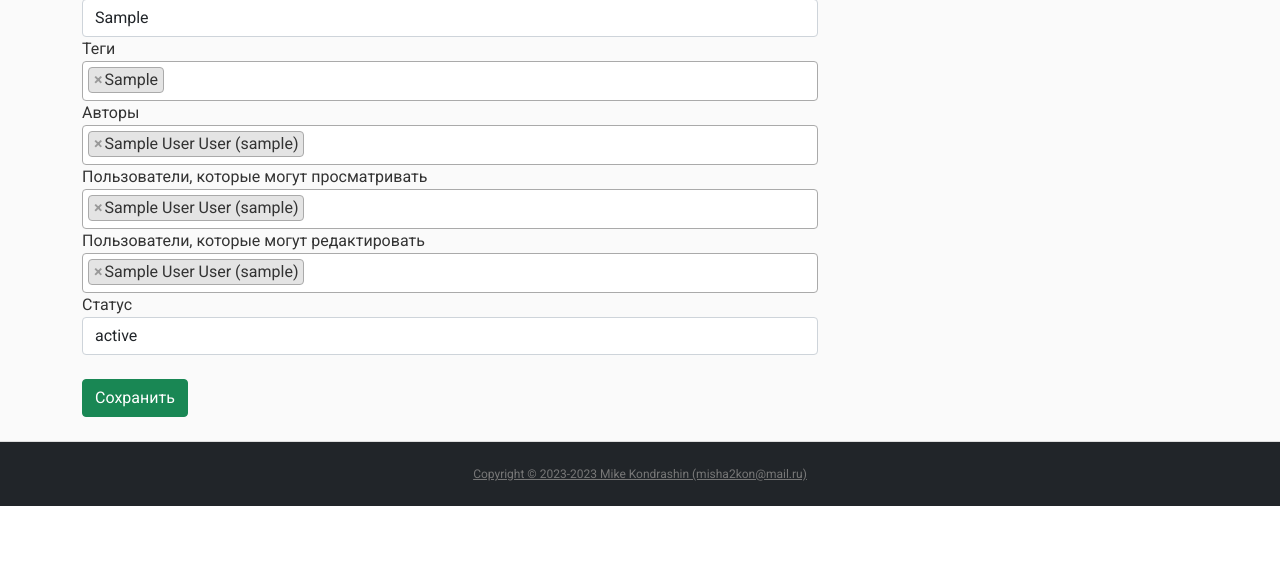
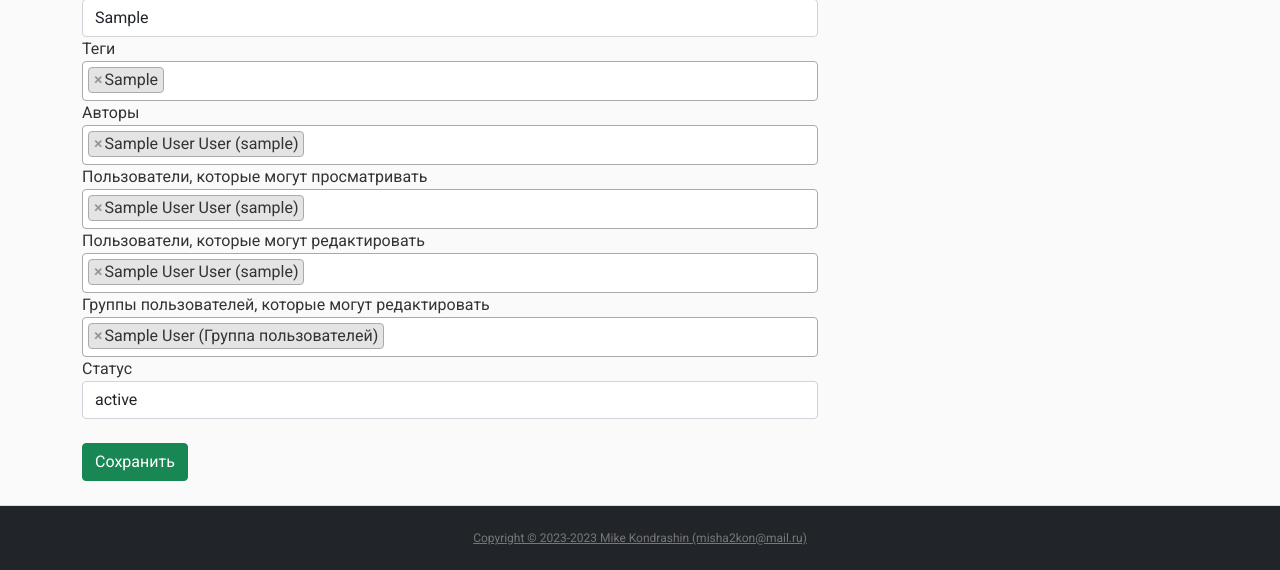
Before and after one commit to MichailKon/TasksIdeasSite, a Django app: page /idea/1/update/ in a window 1280 px wide. Shown: the part 1000-1570 px from the top of the page. Before the commit the page ends 1506 px from the top, so only its background shows below. Run offline with Django 4.2, Linux system fonts and the light colour scheme; a user stored in the database is signed in; tables that the repository leaves empty hold one stand-in row (values such as "Sample post"); some libraries are stand-ins or nearby versions.

Commit message:
added user groups (mb even working)

```diff
--- a/ideas/forms.py
+++ b/ideas/forms.py
@@ -1,6 +1,6 @@
 from django import forms
 from django.contrib.auth.models import User
-from django.forms import ModelChoiceField, Form, IntegerField, HiddenInput
+from django.forms import ModelChoiceField, Form, IntegerField, HiddenInput, Field
 from django_select2.forms import Select2MultipleWidget
 
 from .models import IdeaTag, IdeaType, Idea, IdeaStatus, Comment
@@ -25,12 +25,13 @@ class UpdateIdeaForm(forms.ModelForm):
         model = Idea
         fields = (
             'title', 'content', 'short_editorial', 'type', 'tags', 'authors', 'users_can_view', 'users_can_edit',
-            'status')
+            'groups_access', 'status')
         widgets = {
             'tags': Select2MultipleWidget,
             'authors': Select2MultipleWidget,
             'users_can_view': Select2MultipleWidget,
-            'users_can_edit': Select2MultipleWidget
+            'users_can_edit': Select2MultipleWidget,
+            'groups_access': Select2MultipleWidget,
         }
 
     def __init__(self, *args, **kwargs):
@@ -41,6 +42,7 @@ class UpdateIdeaForm(forms.ModelForm):
         self.fields['authors'].required = False
         self.fields['users_can_view'].required = False
         self.fields['users_can_edit'].required = False
+        self.fields['groups_access'].required = False
         self.fields['short_editorial'].required = False
         self.fields['status'].required = False
         if request.user is None or not request.user.is_staff:
@@ -52,23 +54,28 @@ class AddIdeaForm(forms.ModelForm):
         model = Idea
         fields = (
             'title', 'content', 'short_editorial', 'type', 'tags', 'authors', 'users_can_view', 'users_can_edit',
-            'status')
+            'groups_access', 'status')
         widgets = {
             'tags': Select2MultipleWidget,
             'authors': Select2MultipleWidget,
             'users_can_view': Select2MultipleWidget,
-            'users_can_edit': Select2MultipleWidget
+            'users_can_edit': Select2MultipleWidget,
+            'groups_access': Select2MultipleWidget
         }
 
     def __init__(self, *args, **kwargs):
+        request = kwargs.pop('request')
         super().__init__(*args, **kwargs)
         self.fields['type'].required = False
         self.fields['tags'].required = False
         self.fields['authors'].required = False
         self.fields['users_can_view'].required = False
         self.fields['users_can_edit'].required = False
+        self.fields['groups_access'].required = False
         self.fields['status'].required = False
         self.fields['short_editorial'].required = False
+        if request.user is None or not request.user.is_staff:
+            self.fields['status'].widget = HiddenInput()
 
 
 class AddCommentForm(forms.ModelForm):
--- a/ideas/models.py
+++ b/ideas/models.py
@@ -2,6 +2,7 @@ from django.db import models
 from django.utils import timezone
 from django.contrib.auth.models import User
 from django.urls import reverse
+from users.models import UserGroup
 
 
 class IdeaType(models.Model):
@@ -39,6 +40,7 @@ class Idea(models.Model):
                                             related_name='idea2person_view')
     users_can_edit = models.ManyToManyField(User, verbose_name='Пользователи, которые могут редактировать',
                                             related_name='idea2person_edit')
+    groups_access = models.ManyToManyField(UserGroup, verbose_name='Группы пользователей, которые могут редактировать')
     status = models.ForeignKey(IdeaStatus, on_delete=models.SET_DEFAULT, default=None, null=True, verbose_name='Статус')
     short_editorial = models.TextField(verbose_name='Идея решения', default='')
 
--- a/ideas/views.py
+++ b/ideas/views.py
@@ -1,16 +1,29 @@
+from copy import deepcopy
+
 from django.contrib.auth.mixins import LoginRequiredMixin, UserPassesTestMixin
-from django.contrib.auth.models import User
 from django.core.paginator import Paginator
 from django.db.models import Q
-from django.shortcuts import get_object_or_404, render, redirect, reverse
+from django.shortcuts import reverse
 from django.utils.decorators import method_decorator
 from django.views.decorators.csrf import csrf_exempt
 from django.views.generic import DetailView, CreateView, UpdateView, DeleteView, ListView
 from django.views.generic.edit import FormMixin
 from rest_framework.serializers import ModelSerializer, SerializerMethodField
 
+from users.models import UserGroup
 from .forms import FilterForm, UpdateIdeaForm, AddIdeaForm, AddCommentForm
-from .models import Idea, IdeaType, IdeaTag, Comment
+from .models import Idea, IdeaType, IdeaTag
+
+
+def general_test_func(idea, user, check_read=True):  # self because it was in every other test function
+    if user.is_staff or \
+            idea.real_author == user or \
+            user in idea.users_can_edit.all() or \
+            any(user in rel.users.all() for rel in idea.groups_access.all()):
+        return True
+    if check_read and user in idea.users_can_view.all():
+        return True
+    return False
 
 
 def is_valid_param(param):
@@ -97,13 +110,16 @@ class IdeaListView(LoginRequiredMixin, UserPassesTestMixin, ListView):
         context['ideas'] = IdeaListSerializer(p.page(context['page_obj'].number), many=True).data
         context |= {'types': IdeaType.objects.all(), 'tags': IdeaTag.objects.all()}
         if 'form_filter' not in context:
-            context |= {'form_filter': FilterForm(initial=self.request.GET)}
+            init = deepcopy(self.request.GET)
+            init['authors'] = init.getlist('authors', [])
+            init['tags'] = init.getlist('tags', [])
+
+            context |= {'form_filter': FilterForm(initial=init)}
         return context
 
     def get_queryset(self):
         user = self.request.user
         parameters = self.request.GET
-        print(parameters)
         result = Idea.objects
         if is_valid_param(parameters.get('type')):
             result = result.filter(type=parameters.get('type'))
@@ -118,7 +134,11 @@ class IdeaListView(LoginRequiredMixin, UserPassesTestMixin, ListView):
         if is_valid_param(parameters.get('status')):
             result = result.filter(status=parameters.get('status'))
         if not user.is_staff:
-            result = result.filter(Q(users_can_view__in=[user.id]) | Q(real_author=user.id))
+            user_groups = user.usergroup_set.all()
+            result = result.filter(Q(users_can_view__in=[user.id]) |
+                                   Q(real_author=user.id) |
+                                   Q(users_can_edit__in=[user.id]) |
+                                   Q(groups_access__in=user_groups))
         result = result.distinct()
         result = result.order_by("-date_update")
         return result.all()
@@ -127,27 +147,13 @@ class IdeaListView(LoginRequiredMixin, UserPassesTestMixin, ListView):
         return self.request.user.is_authenticated
 
 
-def handle_leave_comment_view(request):
-    user = request.user
-    if request.method == 'POST':
-        pass
-    return redirect('ideas-home')
-
-
 class IdeaDetailView(FormMixin, LoginRequiredMixin, UserPassesTestMixin, DetailView):
     model = Idea
     form_class = AddCommentForm
     template_name = 'ideas/idea_detail.html'
 
     def test_func(self):
-        idea = self.get_object()
-        user = self.request.user
-        if user in idea.users_can_edit.all() or \
-                user.is_staff or \
-                idea.real_author == user or \
-                user in idea.users_can_view.all():
-            return True
-        return False
+        return general_test_func(self.get_object(), self.request.user)
 
     def get_success_url(self):
         self.object: Idea
@@ -156,8 +162,8 @@ class IdeaDetailView(FormMixin, LoginRequiredMixin, UserPassesTestMixin, DetailV
     def get_context_data(self, **kwargs):
         context = super().get_context_data(**kwargs)
         context['comment_form'] = self.get_form()
-        self.object: Idea
         context['comments'] = self.object.comment_set.all()
+        context['user_can_edit'] = general_test_func(self.get_object(), self.request.user, check_read=False)
         return context
 
     def post(self, request, *args, **kwargs):
@@ -205,11 +211,7 @@ class IdeaUpdateView(LoginRequiredMixin, UserPassesTestMixin, UpdateView):
         return super().form_valid(form)
 
     def test_func(self):
-        idea = self.get_object()
-        user = self.request.user
-        if user in idea.users_can_edit.all() or user.is_staff or idea.real_author == user:
-            return True
-        return False
+        return general_test_func(self.get_object(), self.request.user, check_read=False)
 
 
 @method_decorator(csrf_exempt, name='dispatch')
@@ -218,8 +220,4 @@ class IdeaDeleteView(LoginRequiredMixin, UserPassesTestMixin, DeleteView):
     success_url = '/'
 
     def test_func(self):
-        idea = self.get_object()
-        user = self.request.user
-        if user in idea.users_can_edit.all() or user.is_staff or idea.real_author == user:
-            return True
-        return False
+        return general_test_func(self.get_object(), self.request.user, check_read=False)
--- a/users/admin.py
+++ b/users/admin.py
@@ -1,5 +1,6 @@
 from django.contrib import admin
 
-from .models import Profile
+from .models import Profile, UserGroup
 
 admin.site.register(Profile)
+admin.site.register(UserGroup)
--- a/users/models.py
+++ b/users/models.py
@@ -1,6 +1,5 @@
 from django.contrib.auth.models import User
 from django.db import models
-from django.contrib import auth
 
 
 class Profile(models.Model):
@@ -15,6 +14,14 @@ class Profile(models.Model):
         super().save(**kwargs)
 
 
+class UserGroup(models.Model):
+    name = models.CharField(max_length=200, blank=False)
+    users = models.ManyToManyField(User, verbose_name='Пользователи в группе')
+
+    def __str__(self):
+        return f'{self.name} (Группа пользователей)'
+
+
 def user_str(self: User):
     return f'{self.profile.name} {self.profile.lastname} ({self.username})'
 
```
Also changed, not shown: templates/ideas/idea_detail.html (+4 -7 lines), ideas/migrations/0024_alter_comment_options_alter_idea_options_and_more.py (added), users/migrations/0003_usergroup.py (added), users/migrations/0004_rename_user_group_name_usergroup_name.py (added), 1 other file.
